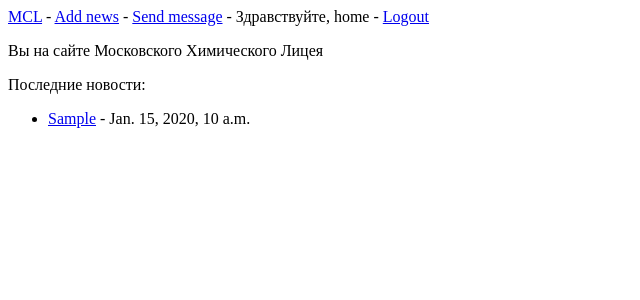
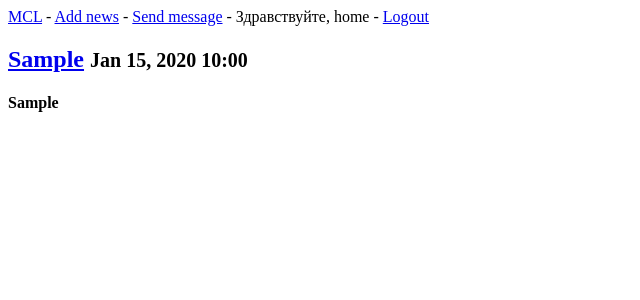
Before and after one commit to semyon21/mcl1303, a Django app: template main/templates/main/index.html in a window 1280 px wide. Shown: the top 300 px of the page, without its empty margins (0-640 px from the left). Run offline with Django 3.2, Linux system fonts and the light colour scheme; the template is opened without the code that fills it: values that come from a table or form of the project are taken from there, others are empty; a user stored in the database is signed in; tables that the repository leaves empty hold one stand-in row (values such as "Sample post").

Commit message:
Update index.html

```diff
--- a/main/templates/main/index.html
+++ b/main/templates/main/index.html
@@ -1,15 +1,23 @@
-{%extends "main/base.html" %}
+{% extends "main/base.html" %}
+
+{% block header %}
+  <div class="jumbotron">
+    <h1>Последние новости лицея:</h1>
+  </div>
+{% endblock header %}
 
 {% block content %}
-  <p>Вы на сайте Московского Химического Лицея</p>
-  <p>Последние новости:</p>
-  <ul>
-    {% for item in items %}
-      <li>
-        <p><a href = "{% url 'main:item_info' item.id %}">{{item}}</a> - {{item.date_added}}</p>
-
-      </li>
-      {% endfor %}
-  </ul>
-
+  {% for item in items %}
+    <div class="panel panel-default">
+      <div class="panel-heading">
+        <h2>
+          <a href="{% url 'main:item_info' item.id %}">{{ item.theme }}</a>
+          <small>{{ item.date_added|date:'M d, Y H:i' }}</small>
+        </h2>
+      </div>
+      <div class="panel-body">
+        <h4>{{ item }}</h4>
+      </div>
+    </div>
+  {% endfor %}
 {% endblock content %}
```
